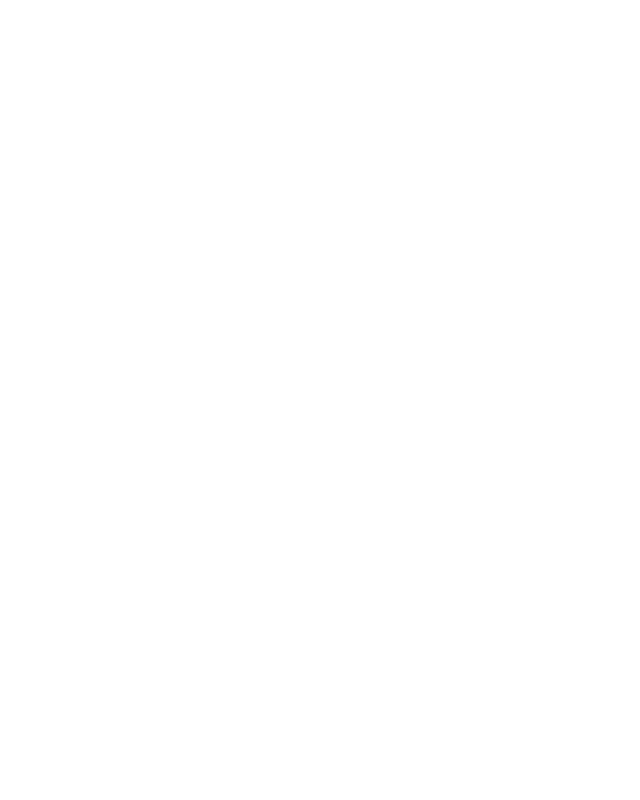
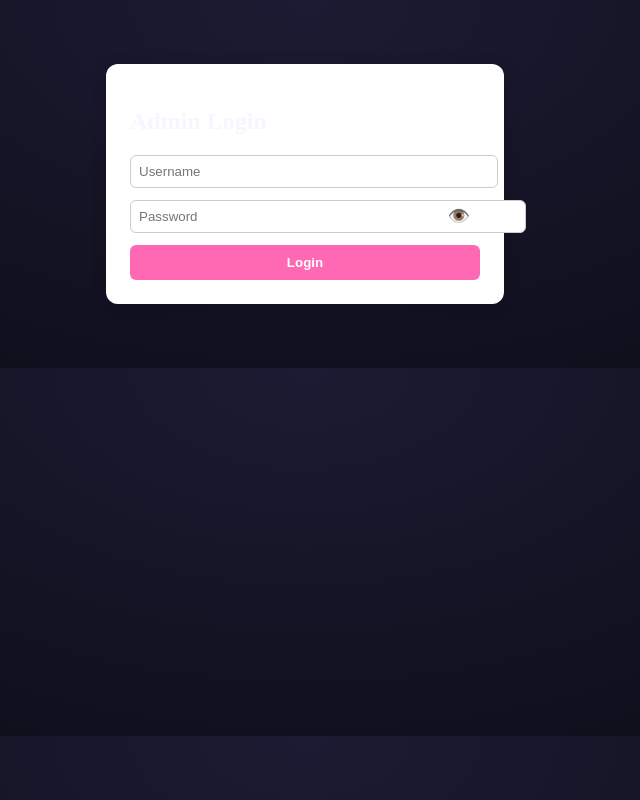
Before and after one commit to sahil-das/MadamJIBirthday, a React (Create React App) app: page /admin in a window 1280 px wide. Before the commit this address had no page. Shown: the whole page, without its empty margins (335-975 px from the left). Built offline with nearby package versions, Linux system fonts and the light colour scheme.

Commit message:
visitor traker

```diff
--- a/src/App.jsx
+++ b/src/App.jsx
@@ -1,19 +1,38 @@
-import React from "react";
+import React, { useState } from 'react';
+
 import { BrowserRouter as Router, Routes, Route } from "react-router-dom";
 import BirthdayCard from "./components/BirthdayCard";
 import LetterPage from "./components/LetterPage";
 import DiaryPage from "./components/DiaryPage";
 import FinalWhisper from "./components/FinalWhisper";
 
+import usePageTracker from './hooks/usePageTracker';
+
+import AdminLogin from './components/AdminLogin';
+import AdminDashboard from './components/AdminDashboard';
+
+
+
 export default function App() {
+  const [token, setToken] = useState('');
+
   return (
     <Router>
-      <Routes>
-        <Route path="/" element={<BirthdayCard />} />
-        <Route path="/letter" element={<LetterPage />} />
-        <Route path="/surprise" element={<DiaryPage />} />
-        <Route path="/final-whisper" element={<FinalWhisper />} />
-      </Routes>
+      <AppRoutes token={token} setToken={setToken} />
     </Router>
   );
 }
+
+function AppRoutes({ token, setToken }) {
+  usePageTracker();
+  return (
+    <Routes>
+      <Route path="/" element={<BirthdayCard />} />
+      <Route path="/letter" element={<LetterPage />} />
+      <Route path="/surprise" element={<DiaryPage />} />
+      <Route path="/final-whisper" element={<FinalWhisper />} />
+      <Route path="/admin" element={<AdminLogin setToken={setToken} />} />
+      <Route path="/admin/dashboard" element={<AdminDashboard token={token} />} />
+    </Routes>
+  );
+}
--- /dev/null
+++ b/src/components/AdminDashboard.jsx
@@ -0,0 +1,68 @@
+// src/pages/AdminDashboard.jsx
+import React, { useEffect, useState } from 'react';
+
+const AdminDashboard = ({ token }) => {
+  const [logs, setLogs] = useState([]);
+
+  useEffect(() => {
+    const fetchLogs = async () => {
+      try {
+        const res = await fetch('https://visitor-traker.onrender.com/api/admin/activity', {
+          headers: { Authorization: token }
+        });
+        if (!res.ok) throw new Error('Failed to fetch');
+        const data = await res.json();
+        setLogs(data);
+      } catch (err) {
+        setLogs([]);
+      }
+    };
+    if (token) fetchLogs();
+  }, [token]);
+
+  return (
+    <div>
+      <h2>User Activity Log</h2>
+      {logs.length === 0 ? (
+        <div style={{padding: '2em', color: '#888'}}>No activity logs found or failed to fetch data.</div>
+      ) : (
+        <table>
+          <thead>
+            <tr>
+              <th>Page</th>
+              <th>Time (s)</th>
+              <th>Browser</th>
+              <th>OS</th>
+              <th>Device Type</th>
+              <th>Device Model</th>
+              <th>Device Vendor</th>
+              <th>City</th>
+              <th>Country</th>
+              <th>IP</th>
+              <th>Timestamp</th>
+            </tr>
+          </thead>
+          <tbody>
+            {logs.map((log, i) => (
+              <tr key={i}>
+                <td>{log.page}</td>
+                <td>{log.timeSpent}</td>
+                <td>{log.browser}</td>
+                <td>{log.os}</td>
+                <td>{log.deviceType}</td>
+                <td>{log.deviceModel}</td>
+                <td>{log.deviceVendor}</td>
+                <td>{log.city}</td>
+                <td>{log.country}</td>
+                <td>{log.ip}</td>
+                <td>{new Date(log.timestamp).toLocaleString()}</td>
+              </tr>
+            ))}
+          </tbody>
+        </table>
+      )}
+    </div>
+  );
+};
+
+export default AdminDashboard;
--- /dev/null
+++ b/src/components/AdminLogin.jsx
@@ -0,0 +1,84 @@
+// src/components/AdminLogin.jsx
+import React, { useState } from 'react';
+import { useNavigate } from 'react-router-dom';
+
+export default function AdminLogin({ setToken }) {
+  const [username, setUsername] = useState('');
+  const [password, setPassword] = useState('');
+  const [error, setError] = useState('');
+  const [showPassword, setShowPassword] = useState(false);
+  const navigate = useNavigate();
+
+  const handleSubmit = async (e) => {
+    e.preventDefault();
+    setError('');
+    try {
+      const res = await fetch('https://visitor-traker.onrender.com/api/admin/login', {
+        method: 'POST',
+        headers: { 'Content-Type': 'application/json' },
+        body: JSON.stringify({ username, password })
+      });
+      const data = await res.json();
+      console.log('Login response:', data);
+      if (res.ok && data.token) {
+        setToken(data.token);
+        navigate('/admin/dashboard');
+      } else {
+        setError(data.message || 'Login failed');
+      }
+    } catch (err) {
+      setError('Network error');
+    }
+  };
+
+  return (
+    <div style={{ maxWidth: 350, margin: '4em auto', background: '#fff', borderRadius: 12, boxShadow: '0 2px 16px #0002', padding: 24 }}>
+      <h2>Admin Login</h2>
+      <form onSubmit={handleSubmit}>
+        <div style={{ marginBottom: 12 }}>
+          <input
+            type="text"
+            placeholder="Username"
+            value={username}
+            onChange={e => setUsername(e.target.value)}
+            style={{ width: '100%', padding: 8, borderRadius: 6, border: '1px solid #ccc' }}
+            required
+          />
+        </div>
+        <div style={{ marginBottom: 12, position: 'relative' }}>
+          <input
+            type={showPassword ? "text" : "password"}
+            placeholder="Password"
+            value={password}
+            onChange={e => setPassword(e.target.value)}
+            style={{ width: '100%', padding: 8, borderRadius: 6, border: '1px solid #ccc', paddingRight: 36 }}
+            required
+          />
+          <span
+            onClick={() => setShowPassword(v => !v)}
+            style={{
+              position: 'absolute',
+              right: 10,
+              top: '50%',
+              transform: 'translateY(-50%)',
+              cursor: 'pointer',
+              fontSize: 18,
+              color: showPassword ? '#ff69b4' : '#888',
+              userSelect: 'none'
+            }}
+            title={showPassword ? 'Hide password' : 'Show password'}
+            tabIndex={0}
+            onKeyDown={e => { if (e.key === 'Enter' || e.key === ' ') setShowPassword(v => !v); }}
+            aria-label={showPassword ? 'Hide password' : 'Show password'}
+          >
+            {showPassword ? '🙈' : '👁️'}
+          </span>
+        </div>
+        {error && <div style={{ color: 'red', marginBottom: 10 }}>{error}</div>}
+        <button type="submit" style={{ width: '100%', padding: 10, borderRadius: 6, background: '#ff69b4', color: '#fff', border: 'none', fontWeight: 'bold' }}>
+          Login
+        </button>
+      </form>
+    </div>
+  );
+}
--- /dev/null
+++ b/src/hooks/usePageTracker.js
@@ -0,0 +1,40 @@
+// src/hooks/usePageTracker.js
+import { useEffect, useRef } from 'react';
+import { useLocation } from 'react-router-dom';
+
+const usePageTracker = () => {
+  const location = useLocation();
+  const startTimeRef = useRef(Date.now());
+  const prevPathRef = useRef(location.pathname);
+
+  useEffect(() => {
+    // Don't track admin pages
+    if (location.pathname.startsWith('/admin')) return;
+    const logActivity = (path, timeSpent) => {
+      console.log('Sending activity:', { page: path, timeSpent });
+      navigator.sendBeacon('https://visitor-traker.onrender.com/api/activity/log', JSON.stringify({ page: path, timeSpent }));
+    };
+
+    const now = Date.now();
+    const timeSpent = Math.round((now - startTimeRef.current) / 1000);
+    logActivity(prevPathRef.current, timeSpent);
+
+    startTimeRef.current = now;
+    prevPathRef.current = location.pathname;
+  }, [location]);
+
+  useEffect(() => {
+    const handleUnload = () => {
+      if (location.pathname.startsWith('/admin')) return;
+      const now = Date.now();
+      const timeSpent = Math.round((now - startTimeRef.current) / 1000);
+      console.log('Sending activity (unload):', { page: prevPathRef.current, timeSpent });
+      navigator.sendBeacon('https://visitor-traker.onrender.com/api/activity/log', JSON.stringify({ page: prevPathRef.current, timeSpent }));
+    };
+
+    window.addEventListener('beforeunload', handleUnload);
+    return () => window.removeEventListener('beforeunload', handleUnload);
+  }, [location]);
+};
+
+export default usePageTracker;
```
